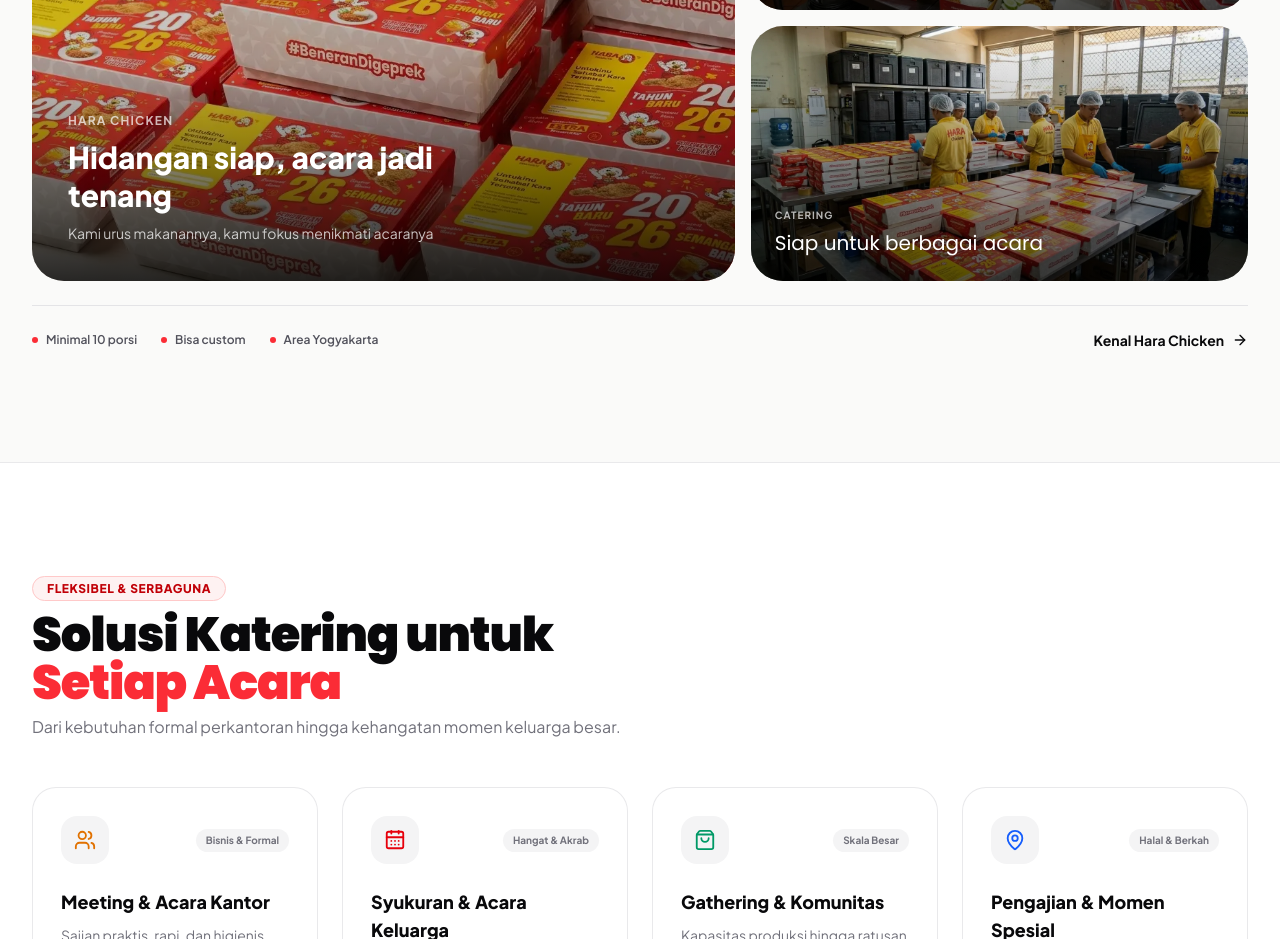
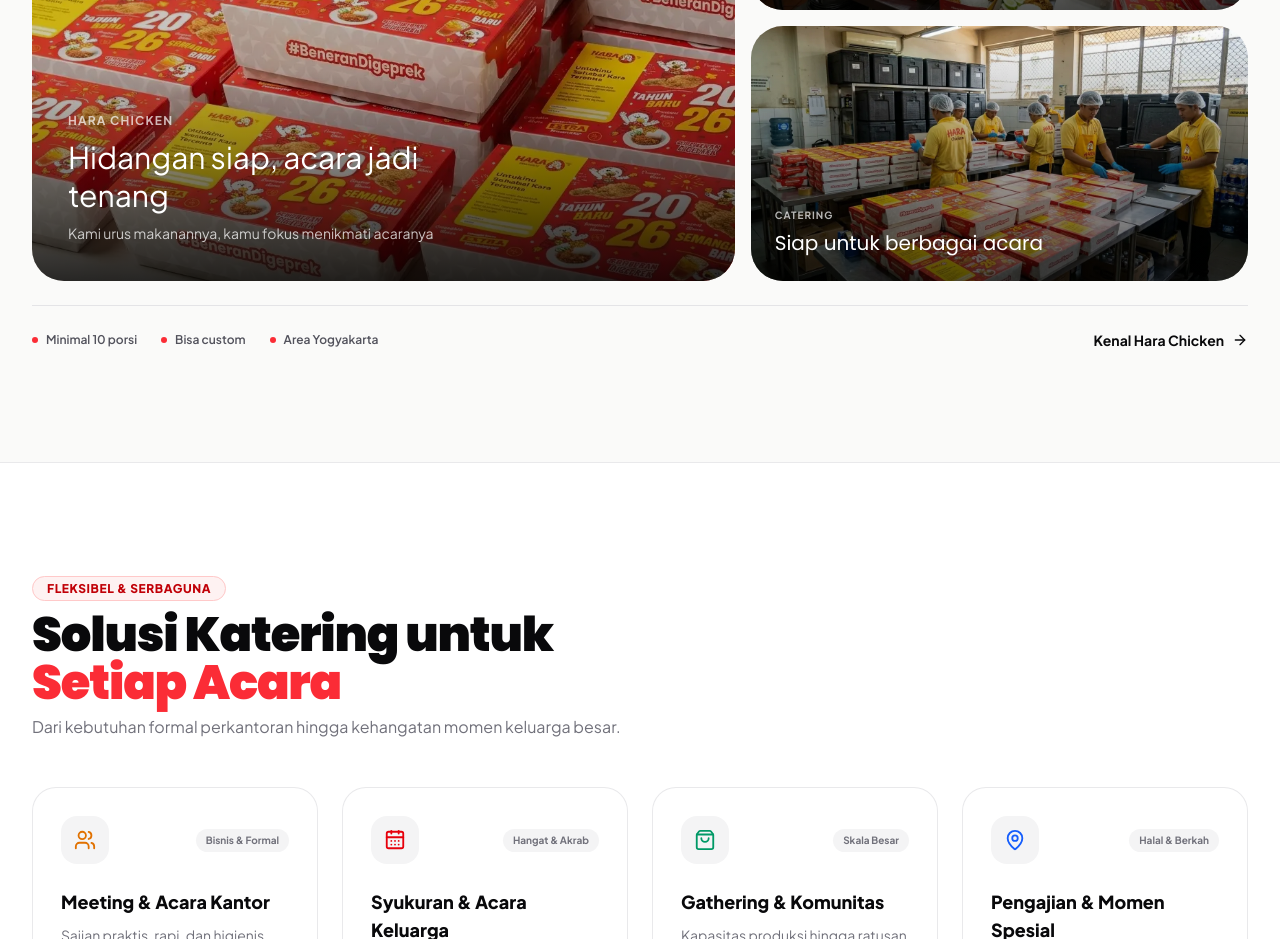
Before and after one commit to anggarchmdi/harabox, a React (Vite) app in the folder frontend/: page / in a window 1280 px wide. Shown: the part 3420-4359 px from the top of the page. Built offline with nearby package versions, Linux system fonts and the light colour scheme; no server answers.

Commit message:
reafactor: update font style

```diff
--- a/frontend/src/pages/HomePage.tsx
+++ b/frontend/src/pages/HomePage.tsx
@@ -654,7 +654,7 @@ export default function HomePage() {
             Hara Chicken
           </span>
 
-          <h3 className="mt-2 max-w-md text-2xl font-black leading-tight text-white sm:text-3xl">
+          <h3 className="mt-2 max-w-md text-2xl leading-tight text-white sm:text-3xl">
             Hidangan siap,
             acara jadi tenang
           </h3>
```
